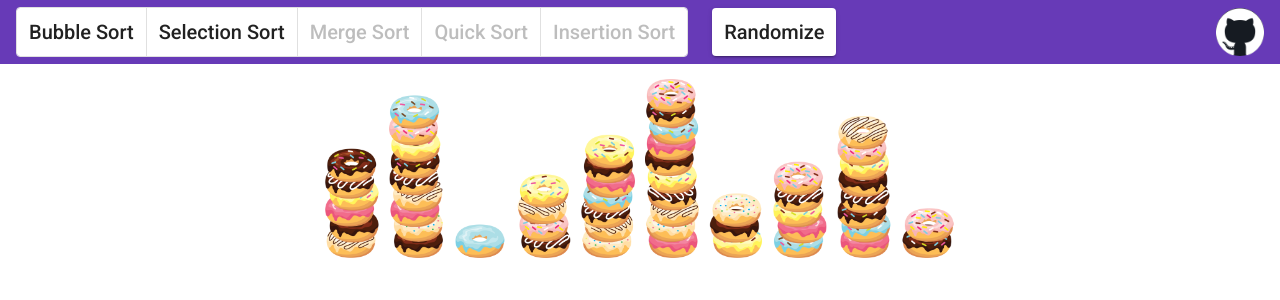
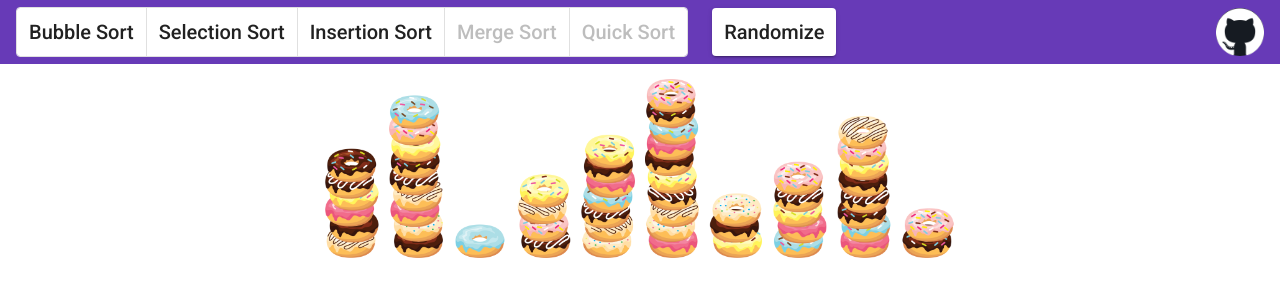
Before and after one commit to rizwanpasha/algorithms-visualized, an Angular app: page / in a window 1280 px wide. Shown: the top 300 px of the page. Built offline with nearby package versions, Linux system fonts and the light colour scheme.

Commit message:
feat: add Insertion Sort support

```diff
--- a/src/app/app.component.html
+++ b/src/app/app.component.html
@@ -3,9 +3,9 @@
     <mat-button-toggle-group name="selectSortingAlgorithm" aria-label="Select sorting algorithm">
       <mat-button-toggle (click)="doBubbleSort(currentItemsPositionValuesRef)">Bubble Sort</mat-button-toggle>
       <mat-button-toggle (click)="doSelectionSort(currentItemsPositionValuesRef)">Selection Sort</mat-button-toggle>
+      <mat-button-toggle (click)="doInsertionSort(currentItemsPositionValuesRef)">Insertion Sort</mat-button-toggle>
       <mat-button-toggle title="Coming Soon..." disabled>Merge Sort</mat-button-toggle>
       <mat-button-toggle title="Coming Soon..." disabled>Quick Sort</mat-button-toggle>
-      <mat-button-toggle title="Coming Soon..." disabled>Insertion Sort</mat-button-toggle>
     </mat-button-toggle-group>
     <button mat-raised-button (click)="randomize(currentItemsPositionValuesRef)" class="custom-button-style">Randomize</button>
    <a href="https://github.com/rizwanpasha/algorithms-visualized" title="Checkout source @ Github.com" class="github-logo-style" target="_blank">
--- a/src/app/app.component.ts
+++ b/src/app/app.component.ts
@@ -17,7 +17,7 @@ import { trigger, state, style, transition, animate } from '@angular/animations'
       state("8", style({ left: "70%" })),
       state("9", style({ left: "80%" })),
       state("10", style({ left: "90%" })),
-      transition('void => *', animate(0)), // skip animation at the begining
+      //transition('void => *', animate(0)), // skip animation at the begining
       transition('* <=> *', animate('1000ms linear'))
     ])
   ]
@@ -60,7 +60,6 @@ export class AppComponent {
   }
 
   randomize(currentItemsPositionValuesRef: string[]) {
-
     let numArray = [...currentItemsPositionValuesRef];
     let numArrayLength = numArray.length;
     let newItemsPositionValuesRef: string[] = [];
@@ -75,7 +74,6 @@ export class AppComponent {
   }
 
   doBubbleSort(currentItemsPositionValuesRef: string[]) {
-
     let newArray = [...currentItemsPositionValuesRef];
     let arrayLength = newArray.length;
     let allUpdatedPositionValuesArray: string[][] = [];
@@ -109,6 +107,24 @@ export class AppComponent {
     this.render(allUpdatedPositionValuesArray);
   }
 
+  doInsertionSort(currentItemsPositionValuesRef: string[]) {
+    let newArray = [...currentItemsPositionValuesRef];
+    let arrayLength = newArray.length;
+    let allUpdatedPositionValuesArray: string[][] = [];
+
+    for (let i = 1; i < arrayLength; i++) {
+      let j = i;
+
+      while (j > 0 && Number(newArray[j - 1]) > Number(newArray[j])) {
+        [newArray[j - 1], newArray[j]] = [newArray[j], newArray[j - 1]];
+        allUpdatedPositionValuesArray.push([...newArray]);
+        j--;
+      }
+    }
+
+    this.render(allUpdatedPositionValuesArray);
+  }
+
   render(allUpdatedPositionValuesArray: string[][]) {
     let count = 0;
     let totalTimesToRender = allUpdatedPositionValuesArray.length;
```
